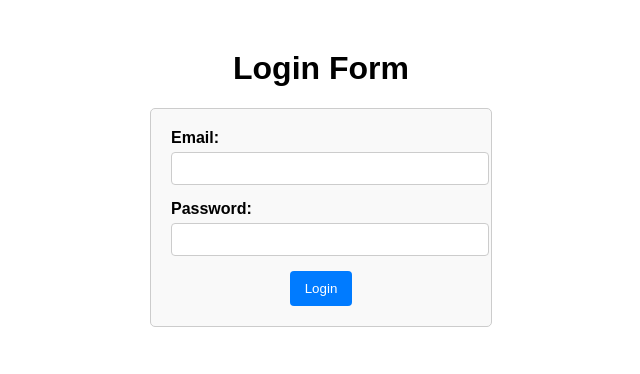
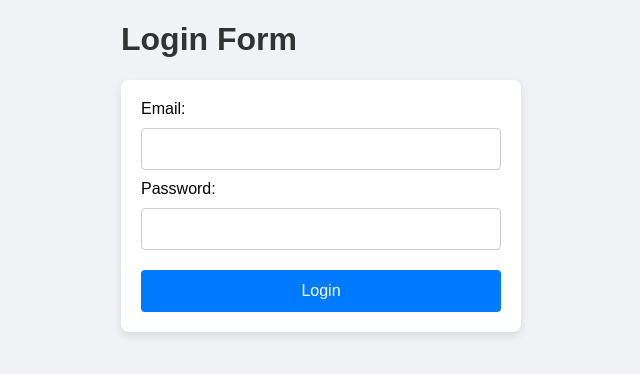
Before and after one commit to vijipadha/District-Congress-Committee, a React (Create React App) app: page / in a window 1280 px wide. Shown: the top 374 px of the page, without its empty margins (319-959 px from the left). Built offline with nearby package versions, Linux system fonts and the light colour scheme.

Commit message:
homepage

```diff
--- a/src/App.css
+++ b/src/App.css
@@ -1,55 +1,17 @@
-.app {
-  text-align: center;
-  font-family: Arial, sans-serif;
-  margin-top: 50px;
+/* App.css */
+
+/* Layout: Make room for the side navigation bar */
+.App {
+  display: flex;
+  height: 100vh;
 }
 
-.login-form {
-  max-width: 300px;
-  margin: 0 auto;
+.content {
+  margin-left: 250px;  /* This is the width of the side navigation bar */
   padding: 20px;
-  border: 1px solid #ccc;
-  border-radius: 5px;
-  background: #f9f9f9;
+  flex-grow: 1;
 }
 
-.form-group {
-  margin-bottom: 15px;
-  text-align: left;
+h1 {
+  color: #333;
 }
-
-label {
-  display: block;
-  margin-bottom: 5px;
-  font-weight: bold;
-}
-
-input {
-  width: 100%;
-  padding: 8px;
-  border: 1px solid #ccc;
-  border-radius: 4px;
-}
-
-.btn {
-  background-color: #007bff;
-  color: white;
-  border: none;
-  padding: 10px 15px;
-  cursor: pointer;
-  border-radius: 4px;
-}
-
-.btn:hover {
-  background-color: #0056b3;
-}
-
-.error {
-  color: red;
-  margin-bottom: 10px;
-}
-
-.success {
-  color: green;
-  margin-bottom: 10px;
-}
--- a/src/App.js
+++ b/src/App.js
@@ -1,80 +1,41 @@
-import logo from './logo.svg';
-import React, { useState } from "react";
-import './App.css';
+import React, { useState } from 'react';
+import { Routes, Route } from 'react-router-dom';
+import Login from './Login';
+import HomePage from './HomePage';
+import SideNav from './SideNav';
+import DccPage from './DccPage';
+import BlockPage from './BlockPage';
+import MunicipalityPage from './MunicipalityPage';
+import './App.css';  // Your app's styles
 
 function App() {
-  const [formData, setFormData] = useState({
-    email: "",
-    password: "",
-  });
-  const [error, setError] = useState("");
-  const [success, setSuccess] = useState("");
-  const handleInputChange = (e) => {
-    const { name, value } = e.target;
-    setFormData({
-      ...formData,
-      [name]: value,
-    });
-  };
-  const handleSubmit = (e) => {
-    e.preventDefault();
-    const { email, password } = formData;
+  const [isLoggedIn, setIsLoggedIn] = useState(false);  // State to track login status
 
-    if (!email || !password) {
-      setError("Please fill in all fields.");
-      setSuccess("");
-      return;
-    }
-
-    if (password.length < 6) {
-      setError("Password must be at least 6 characters long.");
-      setSuccess("");
-      return;
-    }
-
-    // Placeholder for actual authentication logic
-    setError("");
-    setSuccess("Login successful!");
-    console.log("Logged in with:", formData);
+  // Handle login success
+  const handleLoginSuccess = () => {
+    setIsLoggedIn(true);
   };
 
   return (
-    <div className="app">
-    <h1>Login Form</h1>
-    <form onSubmit={handleSubmit} className="login-form">
-      {error && <p className="error">{error}</p>}
-      {success && <p className="success">{success}</p>}
+    <div className="App">
+      {!isLoggedIn ? (
+        <Routes>
+          <Route path="/" element={<Login onLoginSuccess={handleLoginSuccess} />} />
+        </Routes>
+      ) : (
+        <div className="dashboard">
+          <SideNav />  {/* Display SideNav only after login */}
+          <div className="content">
+            <Routes>
 
-      <div className="form-group">
-        <label htmlFor="email">Email:</label>
-        <input
-          type="email"
-          id="email"
-          name="email"
-          value={formData.email}
-          onChange={handleInputChange}
-          required
-        />
-      </div>
-
-      <div className="form-group">
-        <label htmlFor="password">Password:</label>
-        <input
-          type="password"
-          id="password"
-          name="password"
-          value={formData.password}
-          onChange={handleInputChange}
-          required
-        />
-      </div>
-
-      <button type="submit" className="btn">
-        Login
-      </button>
-    </form>
-  </div>
-
+              <Route path="/dcc" element={<DccPage />} />
+              <Route path="/block" element={<BlockPage />} />
+              <Route path="/municipality" element={<MunicipalityPage />} />
+            </Routes>
+          </div>
+        </div>
+      )}
+    </div>
   );
 }
 
--- /dev/null
+++ b/src/BlockPage.js
@@ -0,0 +1,12 @@
+import React from 'react';
+
+function BlockPage() {
+  return (
+    <div>
+      <h1>BLOCK Page</h1>
+      <p>This is the BLOCK page content.</p>
+    </div>
+  );
+}
+
+export default BlockPage;
--- /dev/null
+++ b/src/DccPage.js
@@ -0,0 +1,12 @@
+import React from 'react';
+
+function DccPage() {
+  return (
+    <div>
+      <h1>DCC Page</h1>
+      <p>This is the DCC page content.</p>
+    </div>
+  );
+}
+
+export default DccPage;
--- /dev/null
+++ b/src/HomePage.js
@@ -0,0 +1,49 @@
+import React, { useState } from 'react';
+import { Link } from 'react-router-dom';
+
+const HomePage = () => {
+  const [showForm, setShowForm] = useState(false);
+
+  const handleFormClick = () => {
+    setShowForm(!showForm);
+  };
+
+  return (
+    <div style={{ display: 'flex' }}>
+      {/* Sidebar */}
+      <nav style={{ width: '200px', background: '#f4f4f4', padding: '10px' }}>
+        <h3>Side Navigation</h3>
+        <ul>
+
+            <button onClick={handleFormClick}>Show Form</button>
+
+        </ul>
+      </nav>
+
+      {/* Main Content Area */}
+      <div style={{ marginLeft: '220px', padding: '20px' }}>
+        <h1>Welcome to the Homepage</h1>
+        {showForm && (
+          <div>
+            <h2>Form</h2>
+            <form>
+              <label>
+                Name:
+                <input type="text" />
+              </label>
+              <br />
+              <label>
+                Email:
+                <input type="email" />
+              </label>
+              <br />
+              <button type="submit">Submit</button>
+            </form>
+          </div>
+        )}
+      </div>
+    </div>
+  );
+};
+
+export default HomePage;
--- /dev/null
+++ b/src/Login.css
@@ -0,0 +1,96 @@
+/* General body styles */
+body {
+  font-family: Arial, sans-serif;
+  background-color: #f0f2f5;
+  display: flex;
+  justify-content: center;
+  align-items: center;
+  height: 100vh;
+  margin: 0;
+}
+
+/* Login form container */
+.login-form {
+  background-color: #fff;
+  padding: 20px;
+  border-radius: 8px;
+  box-shadow: 0 4px 8px rgba(0, 0, 0, 0.1);
+  width: 400px;
+  box-sizing: border-box;
+}
+
+/* Form heading */
+.login-form h2 {
+  margin-bottom: 20px;
+  color: #333;
+  text-align: center;
+}
+
+/* Common styling for input fields */
+.login-form input[type="email"],
+.login-form input[type="password"] {
+  width: 100%;  /* Ensures inputs take full width */
+  padding: 12px; /* Increased padding for better spacing */
+  margin: 10px 0; /* Consistent margin on top and bottom */
+  border: 1px solid #ccc;
+  border-radius: 4px;
+  font-size: 14px;
+  box-sizing: border-box; /* Prevents overflow */
+}
+
+/* Button styling */
+.login-form button {
+  width: 100%;
+  padding: 12px;
+  background-color: #007bff;
+  border: none;
+  border-radius: 4px;
+  color: #fff;
+  font-size: 16px;
+  cursor: pointer;
+  margin-top: 10px; /* Slight margin from inputs */
+}
+
+.login-form button:hover {
+  background-color: #0056b3;
+}
+
+/* Media Queries for Responsiveness */
+
+/* For screens with width 768px or less (Tablets and smaller devices) */
+@media screen and (max-width: 768px) {
+  .login-form {
+    width: 80%; /* Form width is reduced to 80% of the screen */
+    padding: 15px; /* Reduced padding for smaller screens */
+  }
+
+  .login-form h2 {
+    font-size: 20px; /* Adjust the heading font size */
+  }
+
+  .login-form input[type="email"],
+  .login-form input[type="password"],
+  .login-form button {
+    padding: 10px; /* Adjust padding for form fields */
+    font-size: 14px; /* Adjust font size */
+  }
+}
+
+/* For screens with width 480px or less (Mobile devices) */
+@media screen and (max-width: 480px) {
+  .login-form {
+    width: 90%; /* Further reduce form width to fit smaller devices */
+    padding: 10px; /* Further reduced padding */
+  }
+
+  .login-form h2 {
+    font-size: 18px; /* Reduce the font size for mobile */
+  }
+
+  .login-form input[type="email"],
+  .login-form input[type="password"],
+  .login-form button {
+    padding: 8px; /* Smaller padding on inputs and button */
+    font-size: 12px; /* Smaller font size */
+  }
+}
--- a/src/Login.js
+++ b/src/Login.js
@@ -1,16 +1,16 @@
-import logo from './logo.svg';
-import React, { useState , useEffect } from "react";
-import { BrowserRouter as Router, Routes, Route, useNavigate } from "react-router-dom";
-import { Navigate } from 'react-router-dom';
-import './App.css';
+import React, { useState } from "react";
+import { useNavigate } from "react-router-dom";
+import './Login.css';
 
-function Login() {
+function Login({ onLoginSuccess }) {
   const [formData, setFormData] = useState({
     email: "",
     password: "",
   });
   const [error, setError] = useState("");
   const [success, setSuccess] = useState("");
+  const navigate = useNavigate();
+
   const handleInputChange = (e) => {
     const { name, value } = e.target;
     setFormData({
@@ -18,6 +18,7 @@ function Login() {
       [name]: value,
     });
   };
+
   const handleSubmit = (e) => {
     e.preventDefault();
     const { email, password } = formData;
@@ -37,10 +38,17 @@ function Login() {
     setError("");
     setSuccess("Login successful!");
     console.log("Logged in with:", formData);
+
+    // Notify parent component (App) that login is successful
+    onLoginSuccess();
+
+    // Redirect to HomePage after login success
+    navigate('/HomePage');
   };
 
   return (
     <div className="app">
+
       <h1>Login Form</h1>
       <form onSubmit={handleSubmit} className="login-form">
         {error && <p className="error">{error}</p>}
@@ -74,6 +82,7 @@ function Login() {
           Login
         </button>
       </form>
+
     </div>
 
   );
--- /dev/null
+++ b/src/MunicipalityPage.js
@@ -0,0 +1,12 @@
+import React from 'react';
+
+function MunicipalityPage() {
+  return (
+    <div>
+      <h1>MUNICIPALITY Page</h1>
+      <p>This is the MUNICIPALITY page content.</p>
+    </div>
+  );
+}
+
+export default MunicipalityPage;
--- /dev/null
+++ b/src/SideNav.css
@@ -0,0 +1,96 @@
+/* Default (Desktop) styles */
+.sidenav {
+  height: 100%;
+  width: 250px;
+  position: fixed;
+  top: 0;
+  left: 0;
+  background-color: rgb(46, 60, 104);
+  padding-top: 20px;
+  z-index: 1;
+  overflow-x: hidden;
+
+}
+
+.sidenav h2 {
+  color: white;
+  text-align: center;
+  margin-bottom: 20px;
+
+}
+
+.sidenav ul {
+  list-style-type: none;
+  padding: 6px 6px 6px 6px;
+  font-size: 15px;
+  display: block;
+}
+
+.sidenav li {
+  padding: 10px;
+  text-align: left;
+  border-bottom: 2px solid #575757; /* Add a line between the links */
+}
+.sidenav li:last-child {
+  border-bottom: none; /* Remove the line on the last list item */
+}
+
+.sidenav li a {
+  color: white;
+  text-decoration: none;
+  display: block;
+  padding: 10px;
+  transition: background-color 0.3s;
+}
+
+.sidenav li a:hover {
+  background-color: #575757;
+}
+
+/* Mobile (Small screen) styles */
+@media screen and (max-width: 768px) {
+  .sidenav {
+    width: 200px; /* Reduced width for mobile screens */
+    padding-top: 15px; /* Adjust padding */
+  }
+
+  .sidenav h2 {
+    font-size: 15px; /* Smaller font size for the title */
+  }
+
+  .sidenav ul {
+    padding-left: 20px; /* Adjust padding */
+  }
+
+  .sidenav li {
+    padding: 8px; /* Slightly smaller padding for list items */
+  }
+
+  .sidenav li a {
+    font-size: 18px; /* Adjust font size for mobile devices */
+  }
+}
+
+/* Extra small screens (e.g., mobile devices in portrait mode) */
+@media screen and (max-width: 480px) {
+  .sidenav {
+    width: 100%; /* Full width on small screens */
+    padding-top: 10px; /* Less padding on smaller devices */
+  }
+
+  .sidenav h2 {
+    font-size: 18px; /* Further reduce font size */
+  }
+
+  .sidenav ul {
+    padding-left: 10px; /* Even smaller padding */
+  }
+
+  .sidenav li {
+    padding: 6px; /* Smaller padding on items */
+  }
+
+  .sidenav li a {
+    font-size: 16px; /* Smaller font size for mobile */
+  }
+}
--- /dev/null
+++ b/src/SideNav.js
@@ -0,0 +1,27 @@
+import React from 'react';
+import { Link } from 'react-router-dom';
+import './SideNav.css';  // You can create a separate CSS file for styles
+
+function SideNav() {
+  return (
+    <div className="sidenav">
+      <h2>COMMITTEES</h2>
+      <ul>
+        <li><Link to="/dcc">DCC</Link></li>
+        <li><Link to="/block">BLOCK</Link></li>
+        <li><Link to="/municipality">MUNICIPALITY</Link></li>
+        <li><Link to="/town">TOWN</Link></li>
+        <li><Link to="/townpanchayat">TOWN PANCHAYAT</Link></li>
+        <li><Link to="/village">VILLAGE</Link></li>
+        <li><Link to="/division">DIVISION</Link></li>
+        <li><Link to="/divisionward">DIVISION WARD</Link></li>
+        <li><Link to="/ward">WARD</Link></li>
+        <li><Link to="/booth">BOOTH</Link></li>
+        <li><Link to="/frontaldepartment">FRONTAL DEPARTMENT</Link></li>
+        <li><Link to="/mandal">MANDAL</Link></li>
+      </ul>
+    </div>
+  );
+}
+
+export default SideNav;
--- a/src/index.js
+++ b/src/index.js
@@ -2,16 +2,13 @@ import React from 'react';
 import ReactDOM from 'react-dom/client';
 import './index.css';
 import App from './App';
-import reportWebVitals from './reportWebVitals';
+import { BrowserRouter as Router } from 'react-router-dom';  // Make sure Router is used here
 
 const root = ReactDOM.createRoot(document.getElementById('root'));
 root.render(
   <React.StrictMode>
-    <App />
+    <Router>  {/* Wrap your app with Router */}
+      <App />
+    </Router>
   </React.StrictMode>
 );
-
-// If you want to start measuring performance in your app, pass a function
-// to log results (for example: reportWebVitals(console.log))
-// or send to an analytics endpoint. Learn more: https://bit.ly/CRA-vitals
-reportWebVitals();
```
Also changed, not shown: src/HomePage.css (added), 1 other file (tests, documents, lock files or other folders). Lines whose indentation alone changed are shown as unchanged.
